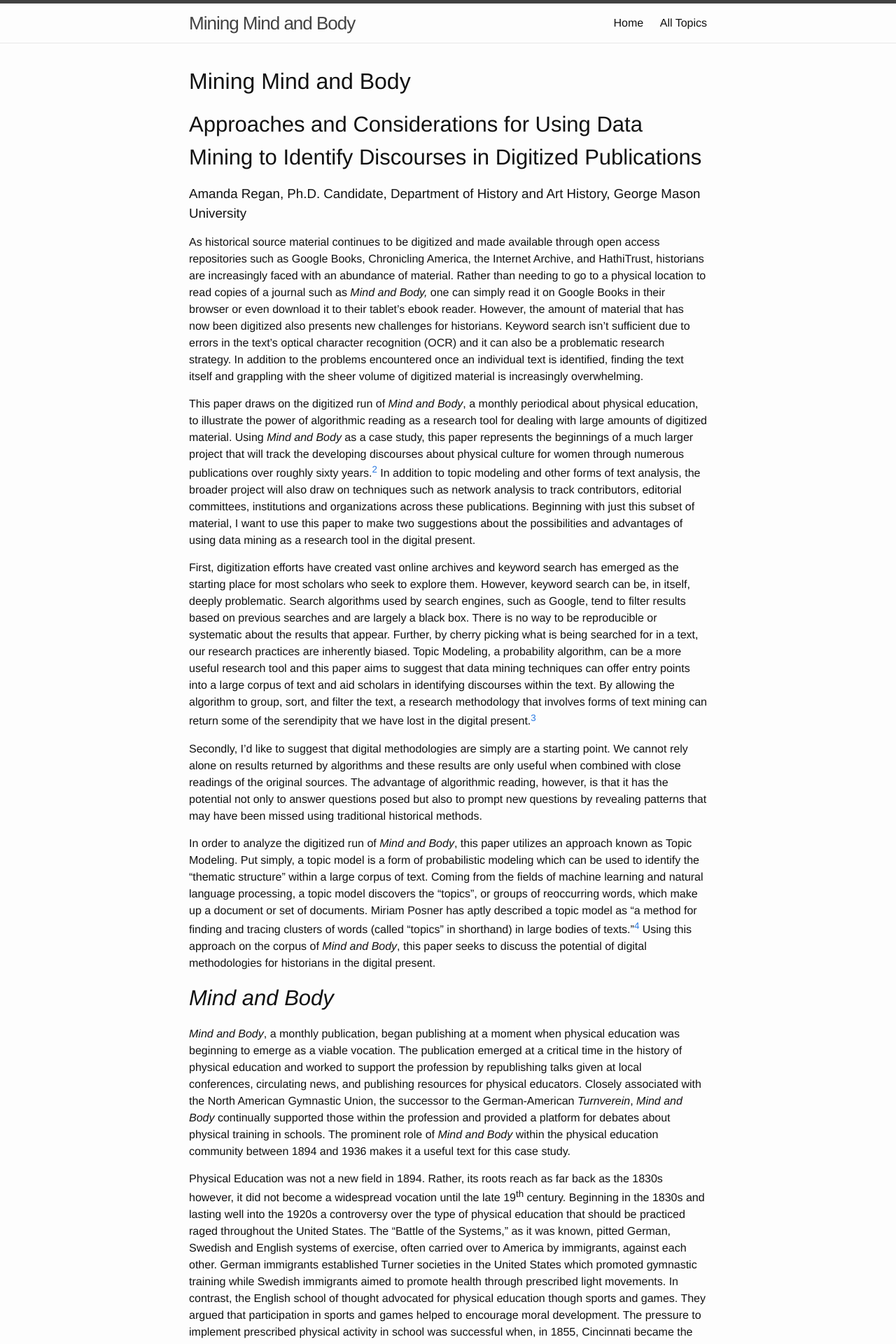
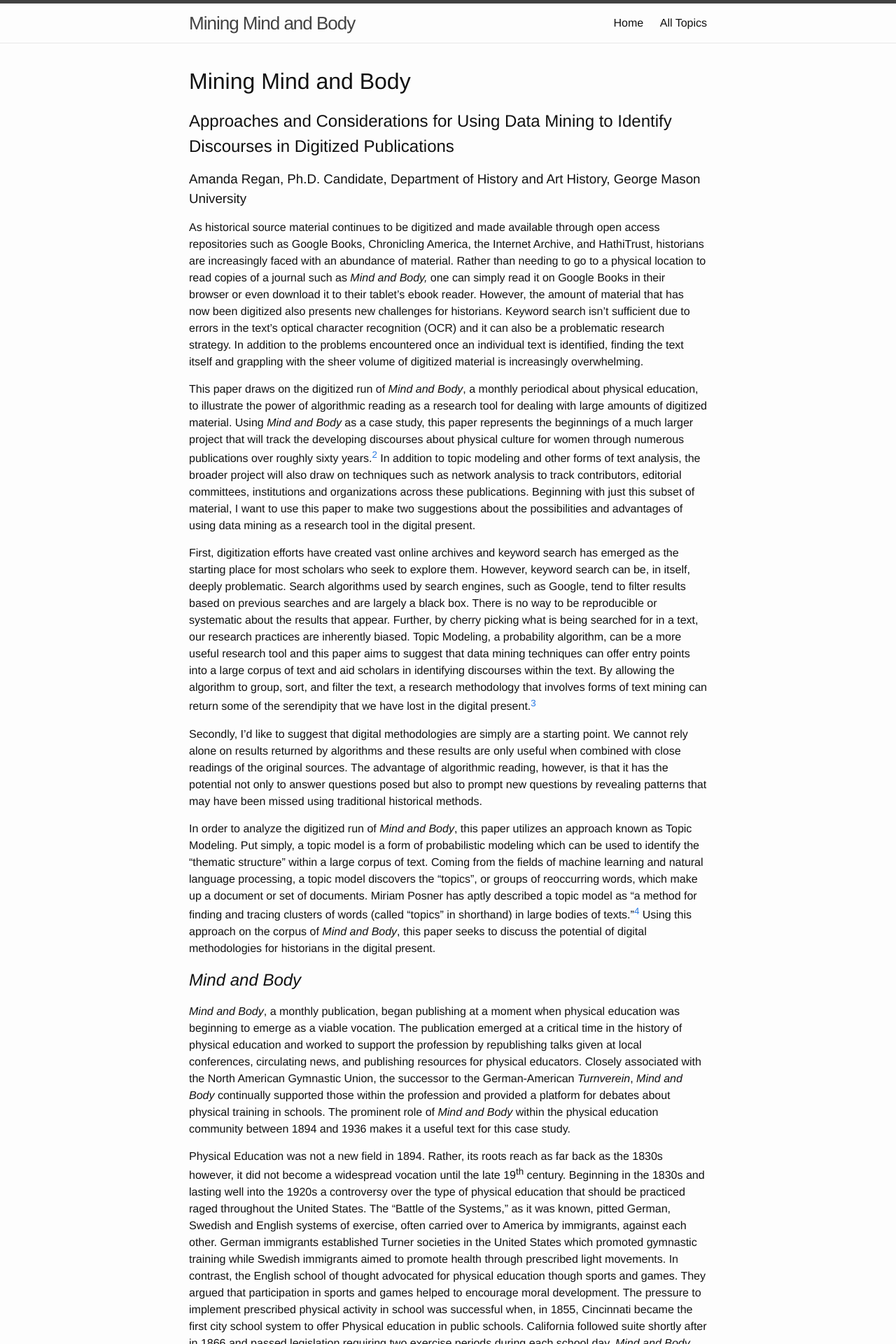
Before and after one commit to regan008/MiningMindandBodyAppendix, a Jekyll site: the page built from index.html, in a window 1280 px wide. Shown: the top 1920 px of the page at 70% size. Built offline with Jekyll 4.4.1, drawn with Linux system fonts in a browser that asks for light colours.

Commit message:
fixescss

```diff
--- a/css/main.scss
+++ b/css/main.scss
@@ -28,16 +28,7 @@ h2 {
     }
 }
 
-$header-font-family: "Open Sans", Helvetica, Roboto, Arial, sans-serif !default;
-h1, h2, h3, h4, h5, h6 {
-  font-weight: 300;
-}
-body {
-  margin-top: 30px;
-}
-h2 {
-  font-size: 1.9375rem;
-}
+
 
 
 // Our variables
```
